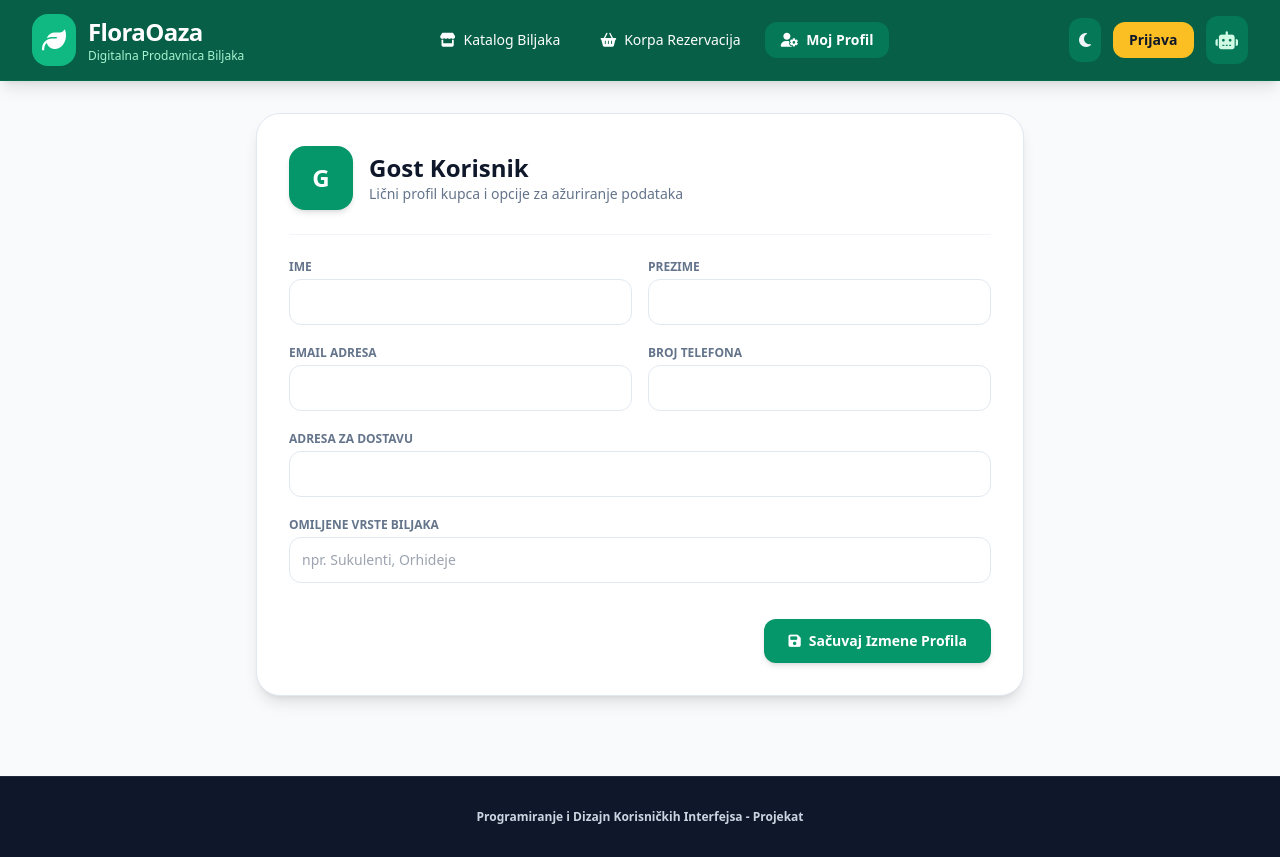
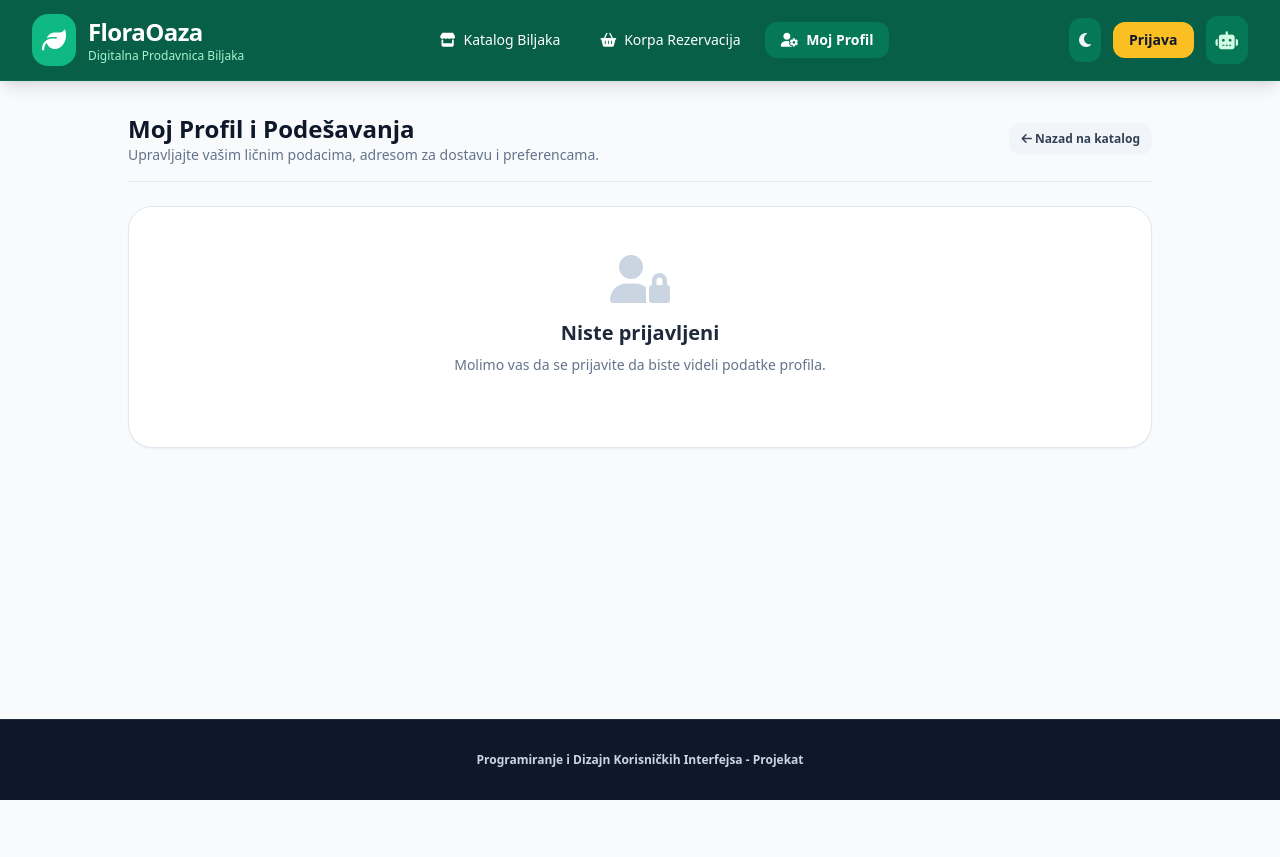
Before and after one commit to Aleksa934/PDKI-project, a Vue app: page /profile in a window 1280 px wide. After the commit the page ends 800 px from the top, so only its background shows below. Built offline with nearby package versions, Linux system fonts and the light colour scheme.

Commit message:
Update UserView.vue

```diff
--- a/src/views/UserView.vue
+++ b/src/views/UserView.vue
@@ -1,16 +1,20 @@
 <script setup lang="ts">
-import { reactive, watch } from 'vue';
+import { ref, reactive, watch } from 'vue';
 import type { User } from '@/models/user.model';
+import type { CartItem } from '@/models/plant.model';
 
 const props = defineProps<{
   currentUser: User | null;
+  cart: CartItem[];
 }>();
 
 const emit = defineEmits<{
   (e: 'save-profile', user: User): void;
+  (e: 'go-catalog'): void;
 }>();
 
-const profileForm = reactive<User>({
+// Lokalna forma koja se popunjava podacima trenutnog korisnika
+const form = reactive<User>({
   ime: props.currentUser?.ime || '',
   prezime: props.currentUser?.prezime || '',
   email: props.currentUser?.email || '',
@@ -19,63 +23,112 @@ const profileForm = reactive<User>({
   omiljeneBiljke: props.currentUser?.omiljeneBiljke || ''
 });
 
-watch(() => props.currentUser, (newVal) => {
-  if (newVal) {
-    Object.assign(profileForm, newVal);
+// Sinhronizacija ako se korisnik promeni spolja
+watch(() => props.currentUser, (newUser) => {
+  if (newUser) {
+    form.ime = newUser.ime;
+    form.prezime = newUser.prezime;
+    form.email = newUser.email;
+    form.telefon = newUser.telefon;
+    form.adresa = newUser.adresa;
+    form.omiljeneBiljke = newUser.omiljeneBiljke;
   }
-}, { deep: true });
+}, { immediate: true });
 
-const onSubmit = () => {
-  emit('save-profile', { ...profileForm });
+const handleSave = () => {
+  emit('save-profile', { ...form });
 };
 </script>
 
 <template>
-  <div class="max-w-3xl mx-auto bg-white p-8 rounded-3xl border border-slate-200 shadow-lg">
-    <div class="flex items-center gap-4 border-b border-slate-100 pb-6 mb-6">
-      <div class="w-16 h-16 rounded-2xl bg-emerald-600 text-white flex items-center justify-center text-2xl font-black shadow-md">
-        {{ currentUser ? currentUser.ime.charAt(0) + currentUser.prezime.charAt(0) : 'G' }}
+  <div class="space-y-6 max-w-5xl mx-auto">
+    <!-- Header -->
+    <div class="flex items-center justify-between border-b border-slate-200 dark:border-slate-800 pb-4">
+      <div>
+        <h2 class="text-2xl font-bold text-slate-900 dark:text-white">Moj Profil i Podešavanja</h2>
+        <p class="text-sm text-slate-500 dark:text-slate-400">Upravljajte vašim ličnim podacima, adresom za dostavu i preferencama.</p>
       </div>
-      <div>
-        <h2 class="text-2xl font-bold text-slate-900">{{ currentUser ? currentUser.ime + ' ' + currentUser.prezime : 'Gost Korisnik' }}</h2>
-        <p class="text-sm text-slate-500">Lični profil kupca i opcije za ažuriranje podataka</p>
+      <button @click="emit('go-catalog')" class="text-xs bg-slate-100 hover:bg-slate-200 dark:bg-slate-800 dark:hover:bg-slate-700 px-3 py-2 rounded-xl font-semibold text-slate-700 dark:text-slate-200 transition">
+        <i class="fa-solid fa-arrow-left"></i> Nazad na katalog
+      </button>
+    </div>
+
+    <div v-if="!currentUser" class="bg-white dark:bg-slate-900 rounded-3xl p-12 text-center border border-slate-200 dark:border-slate-800 shadow-sm">
+      <i class="fa-solid fa-user-lock text-5xl text-slate-300 dark:text-slate-600 mb-4"></i>
+      <h3 class="text-xl font-bold text-slate-800 dark:text-white mb-2">Niste prijavljeni</h3>
+      <p class="text-slate-500 dark:text-slate-400 text-sm mb-6">Molimo vas da se prijavite da biste videli podatke profila.</p>
+    </div>
+
+    <div v-else class="grid grid-cols-1 md:grid-cols-3 gap-8">
+      <!-- Leva kolona: Info kartica i Statistika -->
+      <div class="space-y-6">
+        <div class="bg-white dark:bg-slate-900 p-6 rounded-3xl border border-slate-200 dark:border-slate-800 shadow-sm text-center">
+          <div class="w-20 h-20 bg-emerald-100 dark:bg-emerald-950 text-emerald-700 dark:text-emerald-400 rounded-full flex items-center justify-center text-3xl font-bold mx-auto mb-4">
+            {{ currentUser.ime ? currentUser.ime.charAt(0).toUpperCase() : 'K' }}
+          </div>
+          <h3 class="text-lg font-bold text-slate-900 dark:text-white">{{ currentUser.ime }} {{ currentUser.prezime || '' }}</h3>
+          <p class="text-xs text-slate-500 dark:text-slate-400 mt-1">{{ currentUser.email }}</p>
+          <div class="mt-4 pt-4 border-t border-slate-100 dark:border-slate-800 text-left text-xs space-y-2 text-slate-600 dark:text-slate-300">
+            <p><strong class="text-slate-900 dark:text-white">Telefon:</strong> {{ currentUser.telefon || 'Nije uneto' }}</p>
+            <p><strong class="text-slate-900 dark:text-white">Adresa:</strong> {{ currentUser.adresa || 'Nije uneto' }}</p>
           </div>
         </div>
 
-    <form @submit.prevent="onSubmit" class="space-y-5">
+        <div class="bg-emerald-800 dark:bg-emerald-950 text-white p-6 rounded-3xl shadow-sm space-y-3">
+          <h4 class="font-bold text-sm tracking-wide text-emerald-200 uppercase">Statistika Naloga</h4>
+          <div class="flex justify-between items-center text-sm border-b border-emerald-700/50 pb-2">
+            <span>Rezervisane biljke:</span>
+            <span class="font-bold text-amber-300">{{ cart.length }}</span>
+          </div>
+          <div class="flex justify-between items-center text-sm">
+            <span>Status profila:</span>
+            <span class="font-bold bg-emerald-500/30 px-2.5 py-0.5 rounded-full text-xs">Aktivan</span>
+          </div>
+        </div>
+      </div>
+
+      <!-- Desna kolona: Forma za izmenu podataka -->
+      <div class="md:col-span-2 bg-white dark:bg-slate-900 p-8 rounded-3xl border border-slate-200 dark:border-slate-800 shadow-sm">
+        <h3 class="text-lg font-bold text-slate-900 dark:text-white mb-6">Izmena Ličnih Podataka</h3>
+
+        <form @submit.prevent="handleSave" class="space-y-4">
           <div class="grid grid-cols-1 sm:grid-cols-2 gap-4">
             <div>
-          <label class="block text-xs font-bold uppercase text-slate-500 mb-1">Ime</label>
-          <input v-model="profileForm.ime" type="text" required class="w-full p-3 rounded-xl border border-slate-200 text-sm">
+              <label class="block text-xs font-bold uppercase text-slate-500 dark:text-slate-400 mb-1">Ime</label>
+              <input v-model="form.ime" type="text" required class="w-full p-3 rounded-xl border border-slate-300 dark:border-slate-700 bg-transparent text-sm dark:text-white">
             </div>
             <div>
-          <label class="block text-xs font-bold uppercase text-slate-500 mb-1">Prezime</label>
-          <input v-model="profileForm.prezime" type="text" required class="w-full p-3 rounded-xl border border-slate-200 text-sm">
+              <label class="block text-xs font-bold uppercase text-slate-500 dark:text-slate-400 mb-1">Prezime</label>
+              <input v-model="form.prezime" type="text" class="w-full p-3 rounded-xl border border-slate-300 dark:border-slate-700 bg-transparent text-sm dark:text-white">
             </div>
           </div>
+
           <div class="grid grid-cols-1 sm:grid-cols-2 gap-4">
             <div>
-          <label class="block text-xs font-bold uppercase text-slate-500 mb-1">Email Adresa</label>
-          <input v-model="profileForm.email" type="email" required class="w-full p-3 rounded-xl border border-slate-200 text-sm">
+              <label class="block text-xs font-bold uppercase text-slate-500 dark:text-slate-400 mb-1">Email adresa</label>
+              <input v-model="form.email" type="email" required class="w-full p-3 rounded-xl border border-slate-300 dark:border-slate-700 bg-transparent text-sm dark:text-white">
             </div>
             <div>
-          <label class="block text-xs font-bold uppercase text-slate-500 mb-1">Broj Telefona</label>
-          <input v-model="profileForm.telefon" type="text" required class="w-full p-3 rounded-xl border border-slate-200 text-sm">
+              <label class="block text-xs font-bold uppercase text-slate-500 dark:text-slate-400 mb-1">Kontakt telefon</label>
+              <input v-model="form.telefon" type="text" class="w-full p-3 rounded-xl border border-slate-300 dark:border-slate-700 bg-transparent text-sm dark:text-white">
             </div>
           </div>
+
           <div>
-        <label class="block text-xs font-bold uppercase text-slate-500 mb-1">Adresa za dostavu</label>
-        <input v-model="profileForm.adresa" type="text" required class="w-full p-3 rounded-xl border border-slate-200 text-sm">
+            <label class="block text-xs font-bold uppercase text-slate-500 dark:text-slate-400 mb-1">Adresa za dostavu</label>
+            <input v-model="form.adresa" type="text" class="w-full p-3 rounded-xl border border-slate-300 dark:border-slate-700 bg-transparent text-sm dark:text-white">
           </div>
+
           <div>
-        <label class="block text-xs font-bold uppercase text-slate-500 mb-1">Omiljene vrste biljaka</label>
-        <input v-model="profileForm.omiljeneBiljke" type="text" placeholder="npr. Sukulenti, Orhideje" class="w-full p-3 rounded-xl border border-slate-200 text-sm">
+            <label class="block text-xs font-bold uppercase text-slate-500 dark:text-slate-400 mb-1">Omiljene vrste biljaka / Napomena</label>
+            <input v-model="form.omiljeneBiljke" type="text" placeholder="npr. Sobne biljke, kaktusi..." class="w-full p-3 rounded-xl border border-slate-300 dark:border-slate-700 bg-transparent text-sm dark:text-white">
           </div>
-      <div class="pt-4 flex justify-end">
-        <button type="submit" class="bg-emerald-600 hover:bg-emerald-700 text-white font-bold px-6 py-3 rounded-xl shadow-md transition text-sm flex items-center gap-2">
-          <i class="fa-solid fa-floppy-disk"></i> Sačuvaj Izmene Profila
+
+          <button type="submit" class="w-full bg-emerald-600 hover:bg-emerald-500 text-white font-bold py-3.5 rounded-xl text-sm transition shadow-md">
+            Sačuvaj Izmene
           </button>
-      </div>
         </form>
       </div>
+    </div>
+  </div>
 </template>
```
Lines whose indentation alone changed are shown as unchanged.
